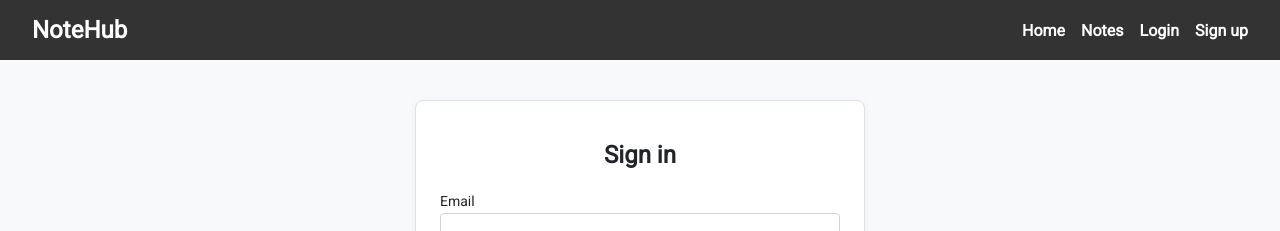
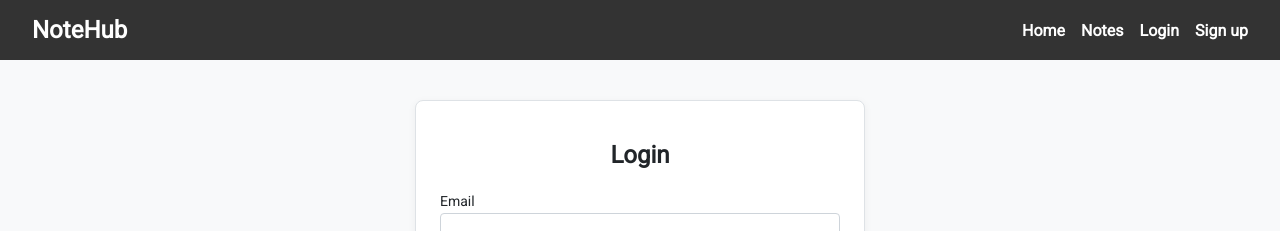
Before and after one commit to MadoSamurai/09-auth, a Next.js app: page /sign-in in a window 1280 px wide. Shown: the top 231 px of the page. Built offline with nearby package versions, Linux system fonts and the light colour scheme; no server answers.

Commit message:
update signIn page

```diff
--- a/app/(auth routes)/sign-in/page.tsx
+++ b/app/(auth routes)/sign-in/page.tsx
@@ -33,7 +33,7 @@ export default function SignInPage() {
   return (
     <main className={css.mainContent}>
       <form className={css.form} onSubmit={handleSubmit}>
-        <h1 className={css.formTitle}>Sign in</h1>
+        <h1 className={css.formTitle}>Login</h1>
 
         <div className={css.formGroup}>
           <label htmlFor="email">Email</label>
```
